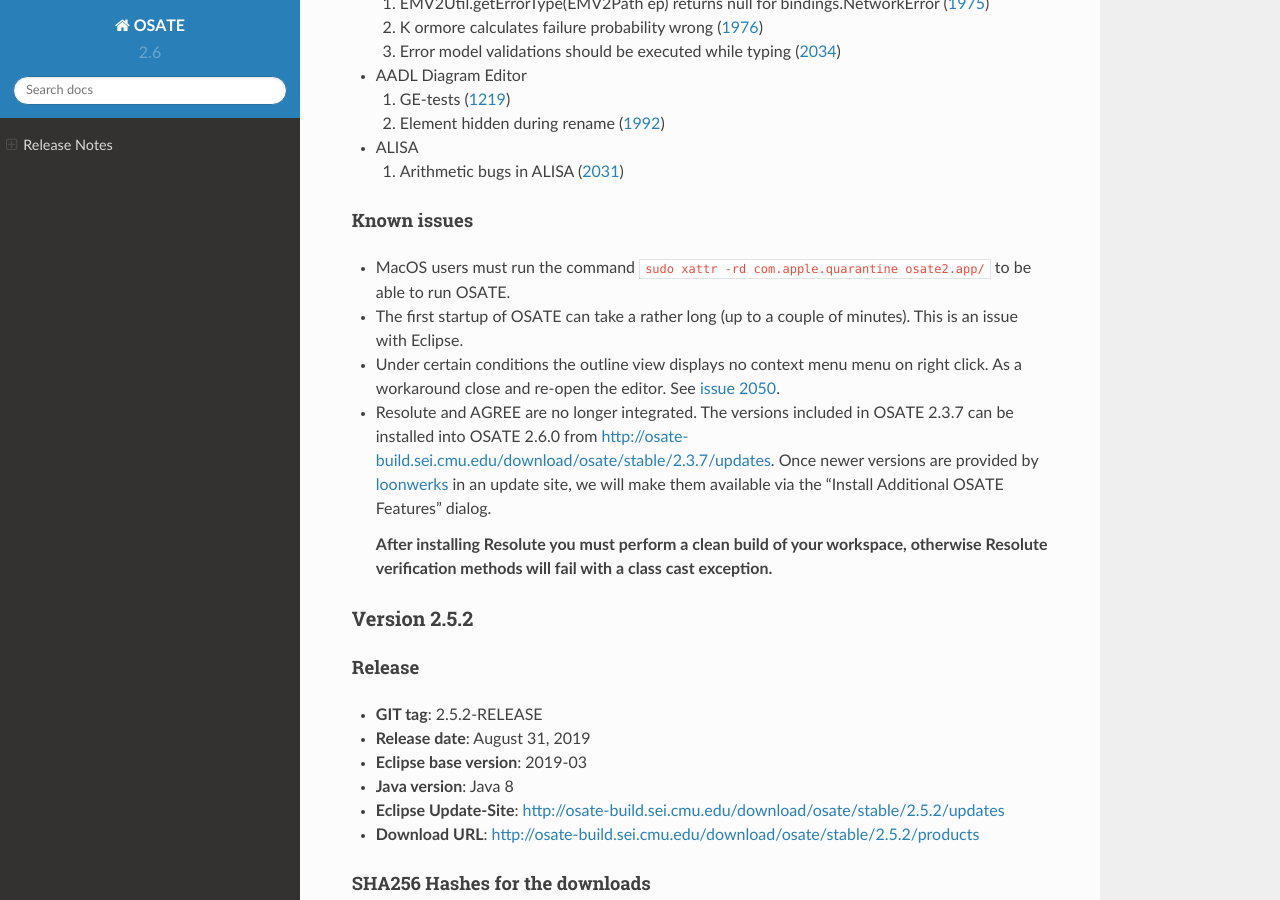
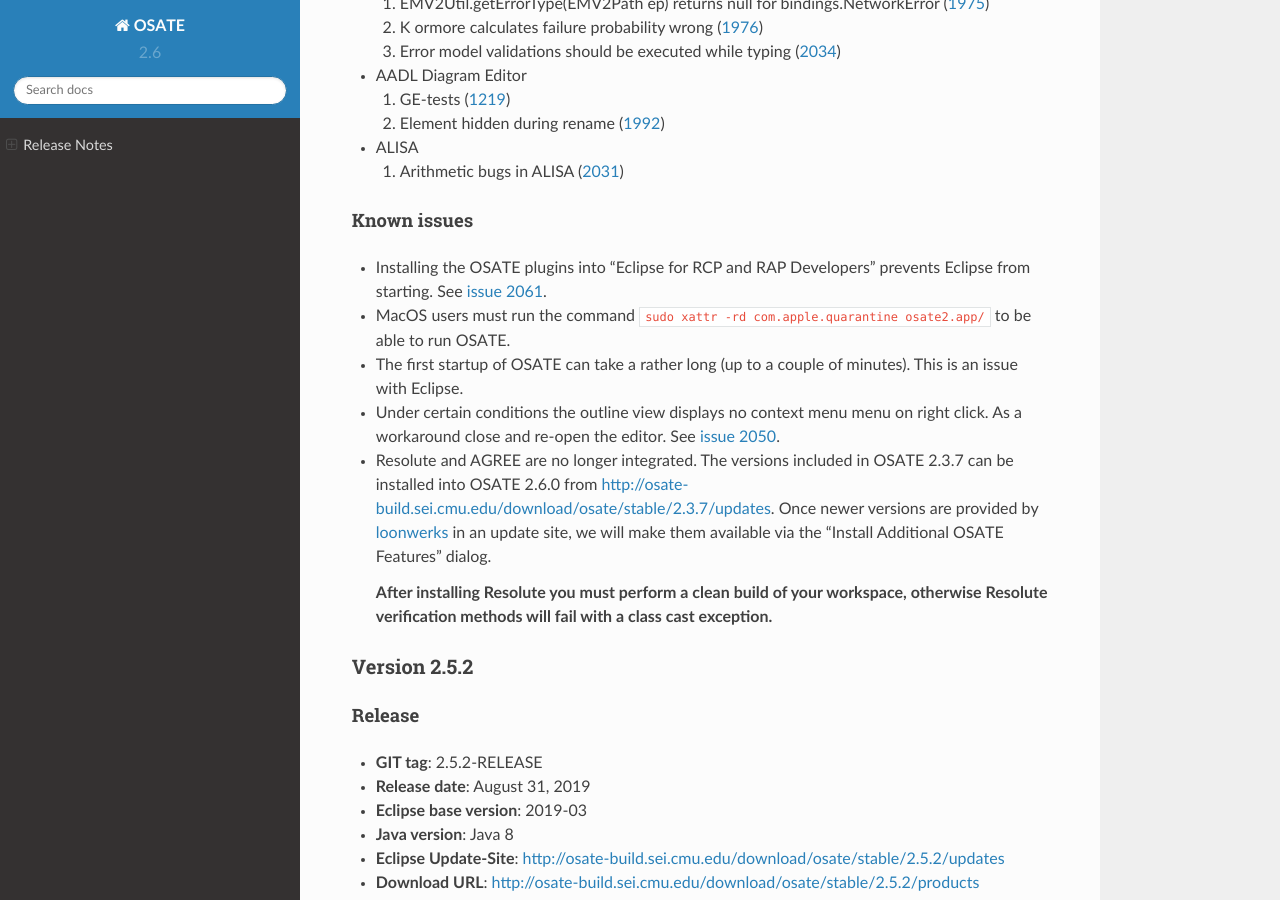
Before and after one commit to osate/website, a Sphinx documentation site: the page built from source/osate-releases.md, in a window 1280 px wide and 900 px high, scrolled down 1478 px. Built offline with Sphinx 7.4.7 and the Read the Docs theme 2.0.0, drawn with Linux system fonts in a browser that asks for light colours.

Commit message:
Added #2061 to known issues.

```diff
--- a/source/osate-releases.md
+++ b/source/osate-releases.md
@@ -63,6 +63,7 @@
 
 #### Known issues
 
+ * Installing the OSATE plugins into "Eclipse for RCP and RAP Developers" prevents Eclipse from starting. See [issue 2061](https://github.com/osate/osate2/issues/2061).
  * MacOS users must run the command `sudo xattr -rd com.apple.quarantine osate2.app/` to be able to run OSATE.
  * The first startup of OSATE can take a rather long (up to a couple of minutes). This is an issue with Eclipse.
  * Under certain conditions the outline view displays no context menu menu on right click. As a workaround close and re-open the editor. See [issue 2050](https://github.com/osate/osate2/issues/2050).
```
